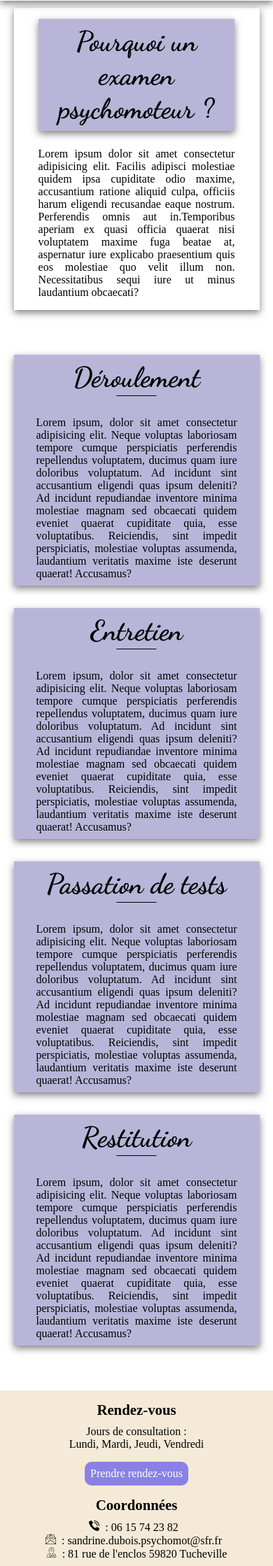
After one commit to thibaultspriet/sandrine-psychomot, a Django app: page /bilan/ in a window 390 px wide. The commit adds this page. Shown: the part 520-2758 px from the top of the page at 70% size. Run offline with Django 3.2, Linux system fonts and the light colour scheme; style sheets or scripts are compiled from the project's sources.

Commit message:
bilan responsive

```diff
--- /dev/null
+++ b/psychomot/main/static/main/css/bilan.css
@@ -0,0 +1,100 @@
+.grid {
+  margin: auto;
+  display: -ms-grid;
+  display: grid;
+  margin-bottom: 4rem;
+  -ms-grid-columns: (1fr)[2];
+      grid-template-columns: repeat(2, 1fr);
+  grid-gap: 2rem 3rem;
+}
+
+.card {
+  padding: .5rem 2rem;
+}
+
+.card h2 {
+  text-align: center;
+  margin-bottom: 2rem;
+  position: relative;
+}
+
+.card h2::after {
+  content: '';
+  position: absolute;
+  top: 105%;
+  width: 20%;
+  height: 1px;
+  left: 50%;
+  -webkit-transform: translateX(-50%);
+          transform: translateX(-50%);
+  background-color: black;
+}
+
+.card p {
+  text-align: justify;
+}
+
+@media only screen and (max-width: 950px) {
+  .grid {
+    -ms-grid-columns: 1fr;
+        grid-template-columns: 1fr;
+  }
+}
+
+.cover {
+  width: 100%;
+  -o-object-fit: cover;
+     object-fit: cover;
+}
+
+.pourquoiContainer {
+  margin: auto;
+  margin-top: 10px;
+  padding: 1rem 0;
+  margin-bottom: 4rem;
+}
+
+.pourquoiContainer div {
+  width: 80%;
+  margin: auto;
+  padding: 0.5rem 0;
+  text-align: center;
+  margin-bottom: 1.5rem;
+}
+
+.pourquoiContainer p {
+  width: 40%;
+  margin: auto;
+  text-align: justify;
+}
+
+@media only screen and (max-width: 910px) {
+  .pourquoiContainer p {
+    width: 80%;
+  }
+}
+
+.background {
+  background-color: #B9B5D8;
+}
+
+.shadow {
+  -webkit-box-shadow: 0px 4px 10px rgba(0, 0, 0, 0.5);
+          box-shadow: 0px 4px 10px rgba(0, 0, 0, 0.5);
+}
+
+.title {
+  font-size: 2.5em;
+  font-family: 'Dancing';
+}
+
+.pourquoiContainer, .grid {
+  width: 70%;
+}
+
+@media only screen and (max-width: 500px) {
+  .pourquoiContainer, .grid {
+    width: 90%;
+  }
+}
+/*# sourceMappingURL=bilan.css.map */
--- /dev/null
+++ b/psychomot/main/static/main/css/bilan.scss
@@ -0,0 +1,24 @@
+@import './bilan/grid', './bilan/header';
+
+.background{
+    background-color:#B9B5D8 ;
+}
+
+.shadow{
+    box-shadow: 0px 4px 10px rgba(0, 0, 0, 0.5);
+}
+
+.title{
+    font-size: 2.5em;
+    font-family: 'Dancing';
+}
+
+.pourquoiContainer, .grid{
+    width: 70%;
+}
+
+@media only screen and (max-width:500px){
+    .pourquoiContainer, .grid{
+        width: 90%;
+    }
+}
--- /dev/null
+++ b/psychomot/main/static/main/css/bilan/_grid.scss
@@ -0,0 +1,37 @@
+.grid{
+    margin: auto;
+    display: grid;
+    margin-bottom: 4rem;
+    grid-template-columns: repeat(2,1fr);
+    grid-gap: 2rem 3rem;
+}
+
+.card{
+    padding: .5rem 2rem;
+    h2{
+        text-align: center;
+        margin-bottom: 2rem;
+        position: relative;
+        &::after{
+            content: '';
+            position: absolute;
+            top: 105%;
+            width: 20%;
+            height: 1px;
+            left: 50%;
+            transform: translateX(-50%);
+            background-color: black;
+
+        }
+    }
+    p{
+        text-align: justify;
+    }
+}
+
+
+@media only screen and (max-width:950px){
+    .grid{
+        grid-template-columns: 1fr;
+    }
+}
--- /dev/null
+++ b/psychomot/main/static/main/css/bilan/_header.scss
@@ -0,0 +1,29 @@
+.cover{
+    width: 100%;
+    object-fit: cover;
+}
+
+.pourquoiContainer{
+    margin: auto;
+    margin-top: 10px;
+    padding: 1rem 0;
+    margin-bottom: 4rem;
+    div{
+        width: 80%;
+        margin: auto;
+        padding: 0.5rem 0;
+        text-align: center;
+        margin-bottom: 1.5rem;
+    }
+    p{
+        width: 40%;
+        margin: auto;
+        text-align: justify;
+    }
+}
+
+@media only screen and (max-width:910px){
+    .pourquoiContainer p{
+        width: 80%;
+    }
+}
--- /dev/null
+++ b/psychomot/main/templates/main/bilan.html
@@ -0,0 +1,46 @@
+{% extends 'main/base.html' %}
+{% load static %}
+
+
+{% block head %}
+    <link rel="stylesheet" href="{% static 'main/css/bilan.css' %}">
+{% endblock head %}
+
+{% block content %}
+
+    <header class="containerCover shadow">
+        <img src="{% static 'main/img/cover-bilan.svg' %}" alt="developpement psychomoteur" class="cover">
+    </header>
+
+    <div class="pourquoiContainer shadow">
+        <div class="shadow background">
+            <h2 class="title">
+                Pourquoi un examen psychomoteur ?
+            </h2>
+        </div>
+        <p>Lorem ipsum dolor sit amet consectetur adipisicing elit. Facilis adipisci molestiae quidem ipsa cupiditate odio maxime, accusantium ratione aliquid culpa, officiis harum eligendi recusandae eaque nostrum. Perferendis omnis aut in.Temporibus aperiam ex quasi officia quaerat nisi voluptatem maxime fuga beatae at, aspernatur iure explicabo praesentium quis eos molestiae quo velit illum non. Necessitatibus sequi iure ut minus laudantium obcaecati?</p>
+    </div>
+
+    <div class="grid">
+        <div class="card background shadow">
+            <h2 class="title">Déroulement</h2>
+            <p>Lorem ipsum, dolor sit amet consectetur adipisicing elit. Neque voluptas laboriosam tempore cumque perspiciatis perferendis repellendus voluptatem, ducimus quam iure doloribus voluptatum. Ad incidunt sint accusantium eligendi quas ipsum deleniti?Ad incidunt repudiandae inventore minima molestiae magnam sed obcaecati quidem eveniet quaerat cupiditate quia, esse voluptatibus. Reiciendis, sint impedit perspiciatis, molestiae voluptas assumenda, laudantium veritatis maxime iste deserunt quaerat! Accusamus?</p>
+        </div>
+        <div class="card background shadow">
+            <h2 class="title">Entretien</h2>
+            <p>Lorem ipsum, dolor sit amet consectetur adipisicing elit. Neque voluptas laboriosam tempore cumque perspiciatis perferendis repellendus voluptatem, ducimus quam iure doloribus voluptatum. Ad incidunt sint accusantium eligendi quas ipsum deleniti?Ad incidunt repudiandae inventore minima molestiae magnam sed obcaecati quidem eveniet quaerat cupiditate quia, esse voluptatibus. Reiciendis, sint impedit perspiciatis, molestiae voluptas assumenda, laudantium veritatis maxime iste deserunt quaerat! Accusamus?</p>
+        </div>
+        <div class="card background shadow">
+            <h2 class="title">Passation de tests</h2>
+            <p>Lorem ipsum, dolor sit amet consectetur adipisicing elit. Neque voluptas laboriosam tempore cumque perspiciatis perferendis repellendus voluptatem, ducimus quam iure doloribus voluptatum. Ad incidunt sint accusantium eligendi quas ipsum deleniti?Ad incidunt repudiandae inventore minima molestiae magnam sed obcaecati quidem eveniet quaerat cupiditate quia, esse voluptatibus. Reiciendis, sint impedit perspiciatis, molestiae voluptas assumenda, laudantium veritatis maxime iste deserunt quaerat! Accusamus?</p>
+        </div>
+        <div class="card background shadow">
+            <h2 class="title">Restitution</h2>
+            <p>Lorem ipsum, dolor sit amet consectetur adipisicing elit. Neque voluptas laboriosam tempore cumque perspiciatis perferendis repellendus voluptatem, ducimus quam iure doloribus voluptatum. Ad incidunt sint accusantium eligendi quas ipsum deleniti?Ad incidunt repudiandae inventore minima molestiae magnam sed obcaecati quidem eveniet quaerat cupiditate quia, esse voluptatibus. Reiciendis, sint impedit perspiciatis, molestiae voluptas assumenda, laudantium veritatis maxime iste deserunt quaerat! Accusamus?</p>
+        </div>
+    </div>
+
+{% endblock content %}
+
+{% block script %}
+{% endblock script %}
--- a/psychomot/main/templates/main/psychomotricite.html
+++ b/psychomot/main/templates/main/psychomotricite.html
@@ -24,8 +24,8 @@
         <h2 class="title">En pratique</h2>
         <ul class="list-items">
             <li class="shadow background">
-                <span class="item"><a href="#">Le bilan psychomoteur :</a></span>
-                <span class="cta"><a href="#">+</a></span>
+                <span class="item"><a href="{% url 'bilan' %}">Le bilan psychomoteur :</a></span>
+                <span class="cta"><a href="{% url 'bilan' %}">+</a></span>
             </li>
             <li class="shadow background">
                 <span class="item"><a href="#">Les séances :</a></span>
--- a/psychomot/main/urls.py
+++ b/psychomot/main/urls.py
@@ -7,4 +7,5 @@ urlpatterns = [
     path('presentation/',views.presentation,name="presentation"),
     path('rendez_vous/',views.rendez_vous,name="rendez_vous"),
     path('psychomotricite/',views.psychomotricite,name="psychomotricite"),
+    path('bilan/',views.bilan,name="bilan"),
 ]
--- a/psychomot/main/views.py
+++ b/psychomot/main/views.py
@@ -34,6 +34,9 @@ def presentation(request):
 
 def psychomotricite(request):
     return render(request,'main/psychomotricite.html')
+
+def bilan(request):
+    return render(request,'main/bilan.html')
 
 def rendez_vous(request):
     context={}
```
Also changed, not shown: psychomot/main/static/main/img/cover-bilan.svg (added), 1 other file.
